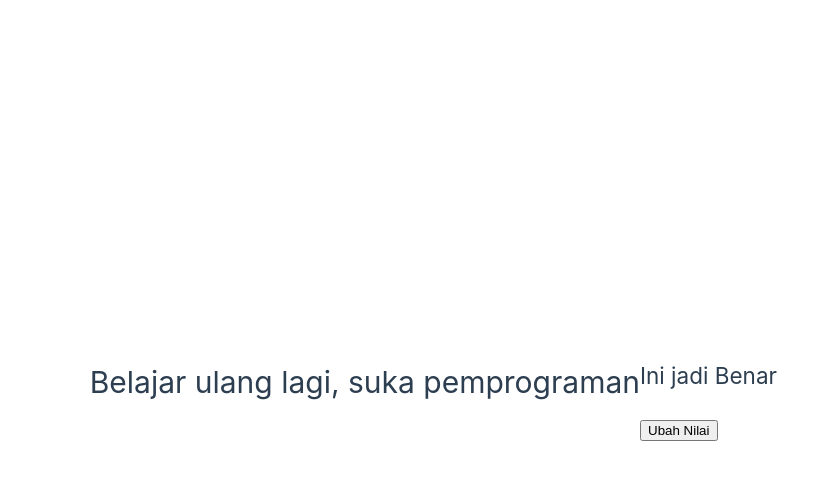
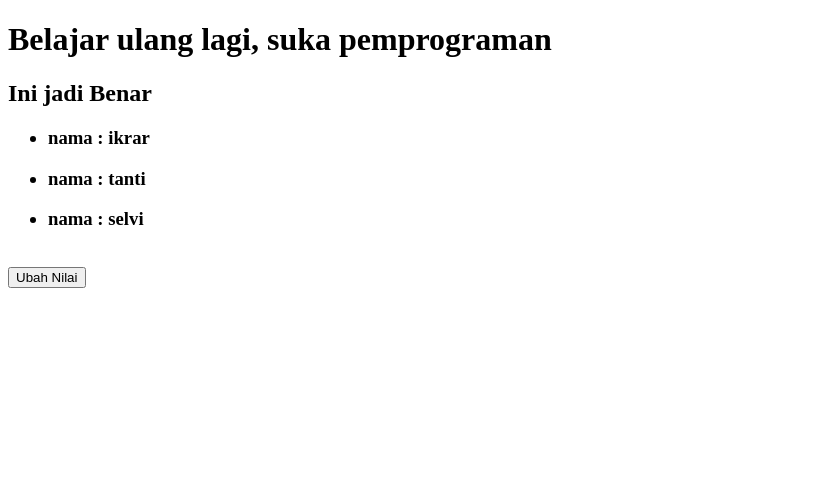
Before and after one commit to ikuratugas/vuehabitfun, a Vue app: page / in a window 1280 px wide. Both pictures are taken after a click on the button "Ubah Nilai". Shown: the top 480 px of the page, without its empty margins (0-832 px from the left). Built offline with nearby package versions, Linux system fonts and the light colour scheme.

Commit message:
render list simple in vue

```diff
--- a/src/App.vue
+++ b/src/App.vue
@@ -2,6 +2,12 @@
 import { ref } from 'vue';
 
   let nama = ref(false)
+
+  let listNama = ref([
+    "ikrar",
+    "tanti",
+    "selvi",
+  ])
 
   function tampil(){
     nama.value = !nama.value
@@ -16,8 +22,13 @@ import { ref } from 'vue';
     <h2 v-if="nama === true">Ini jadi Benar</h2>
     <h2 v-else>Ini jadi salah</h2>
 
+    <h3 v-if="nama === true">
+      <ul v-for="l in listNama">
+        <li>nama : {{ l }}</li>
+      </ul>
+    </h3>
+
     <br>
-
     <button v-on:click="tampil">Ubah Nilai</button>
     <!-- // bisa juga begini -->
     <!-- <button v-on:click="tampil" >{{ nama }}</button> -->
--- a/src/main.js
+++ b/src/main.js
@@ -1,4 +1,4 @@
-import './assets/main.css'
+// import './assets/main.css'
 
 import { createApp } from 'vue'
 import App from './App.vue'
```
